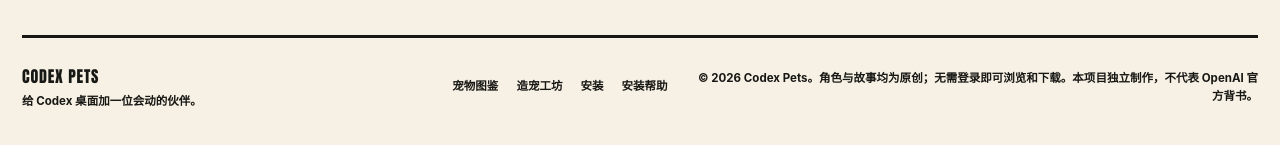
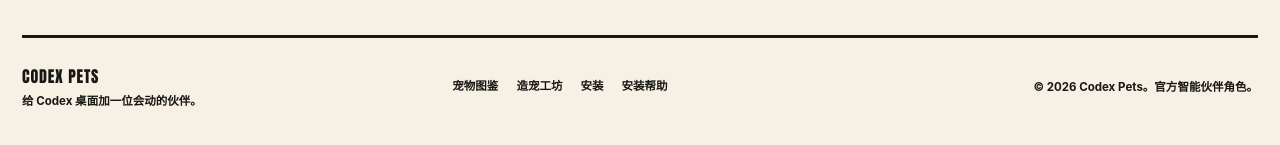
Before and after one commit to FrankLeLe/AI-Pet-Agents, a Next.js app: page / in a window 1280 px wide. Shown: the part 3776-3921 px from the top of the page. Built offline with nearby package versions, Linux system fonts and the light colour scheme.

Commit message:
Update companion footer wording

```diff
--- a/app/_components/SiteChrome.tsx
+++ b/app/_components/SiteChrome.tsx
@@ -101,8 +101,8 @@ export function SiteFooter({ language }: SiteFooterProps) {
       <p>
         {t(
           language,
-          "© 2026 Codex Pets。角色与故事均为原创；无需登录即可浏览和下载。本项目独立制作，不代表 OpenAI 官方背书。",
-          "© 2026 Codex Pets. Characters and stories are original. Browse and download without an account. This independent project is not officially endorsed by OpenAI.",
+          "© 2026 Codex Pets。官方智能伙伴角色。",
+          "© 2026 Codex Pets. Official intelligent companion characters.",
         )}
       </p>
     </footer>
```
